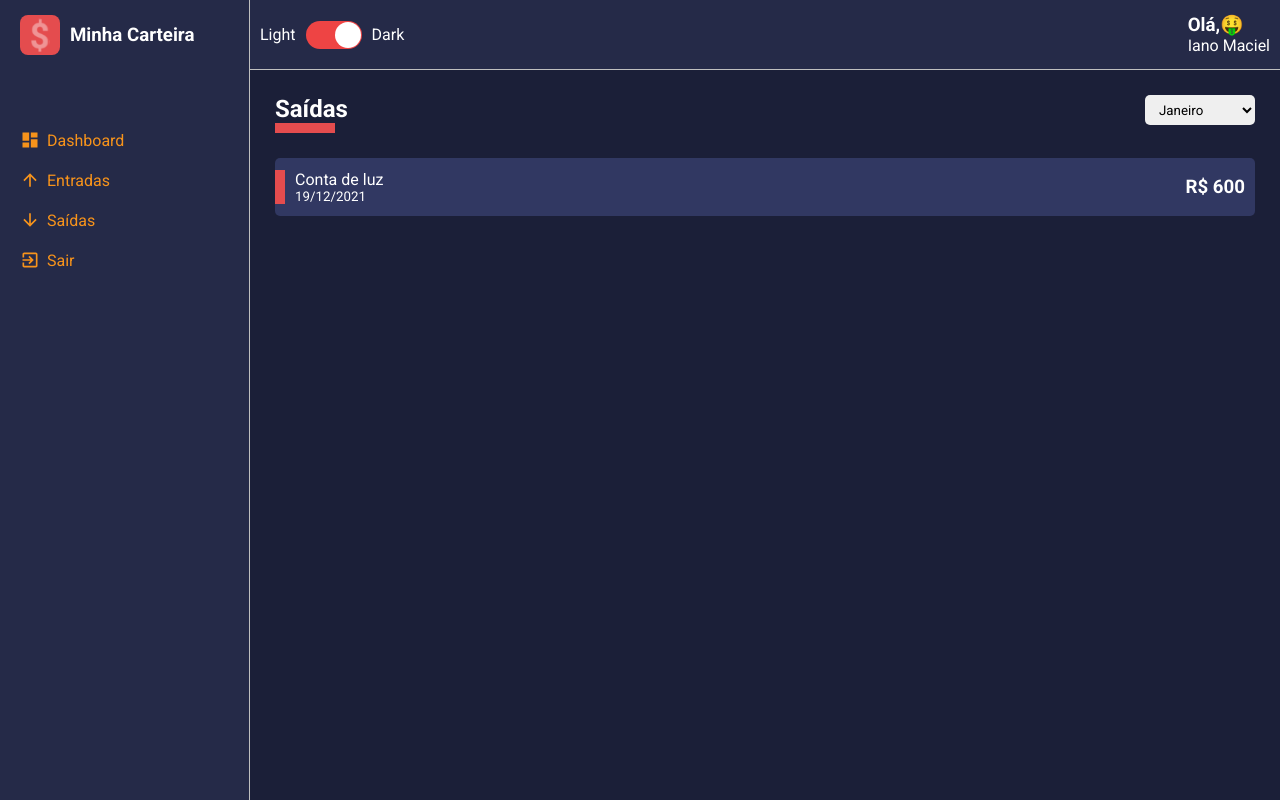
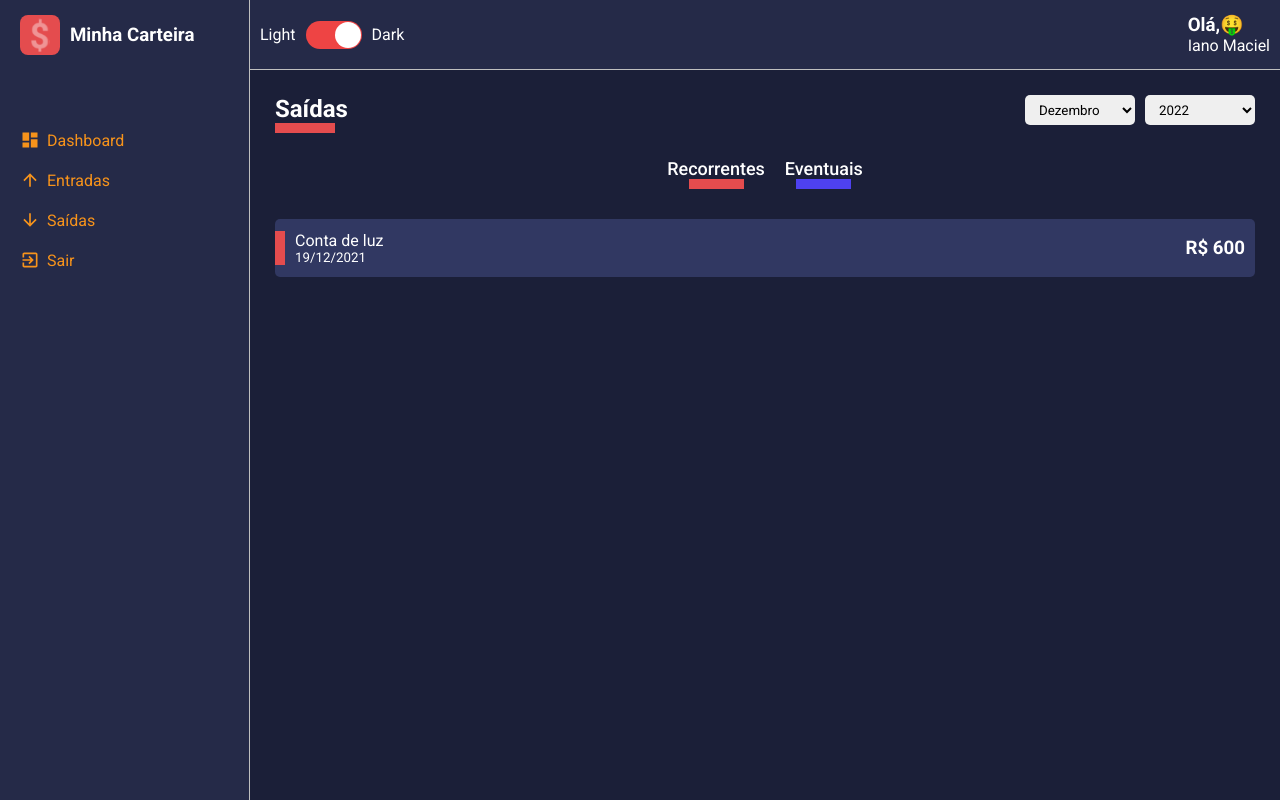
Before and after one commit to IanoMaciel/my-wallet, a React (Create React App) app: page / in a window 1280 px wide. Built offline with nearby package versions, Linux system fonts and the light colour scheme.

Commit message:
dev: creating filters

```diff
--- a/src/views/List/index.tsx
+++ b/src/views/List/index.tsx
@@ -8,16 +8,27 @@
 const List: React.FC = () => {
 
     const months = [
-        {value: '1', label: 'Janeiro'},
-        {value: '2', label: 'Fevereiro'},
-        {value: '3', label: 'Março'},
+        {value: 12, label: 'Dezembro'},
+        {value: 1, label: 'Janeiro'},
+        {value: 2, label: 'Fevereiro'},
+    ]
+
+    const years = [
+        {value: 1, label: 2022},
+        {value: 2, label: 2023},
     ]
 
     return(
         <S.Container>
             <ContentHeader title="Saídas" lineColor="#E44C4E">
                 <SelectInput options={months}/>
+                <SelectInput options={years}/>
             </ContentHeader>
+
+            <S.Filters>
+                <button type="button" className="tag-filter tag-filter-recurrent">Recorrentes</button>
+                <button type="button" className="tag-filter tag-filter-eventual">Eventuais</button>
+            </S.Filters>
 
             <S.Content>
                 <HistoryFinanceCard
--- a/src/views/List/styles.ts
+++ b/src/views/List/styles.ts
@@ -7,3 +7,41 @@
 export const Content = styled.div`
 
 `;
+
+export const Filters = styled.div`
+    width: 100%;
+    display: flex;
+    justify-content: center;
+    margin-bottom: 30px;
+
+    .tag-filter {
+        font-size: 18px;
+        font-weight: 500;
+        background: none;
+        color: ${props => props.theme.colors.with};
+
+        margin: 0 10px;
+        transition: opacity .3s;
+
+        &:hover {
+            opacity: .7;
+        }
+    }
+
+    .tag-filter-recurrent::after {
+        content: '';
+        display: block;
+        width: 55px;
+        margin: 0 auto;
+        border-bottom: 10px solid ${props => props.theme.colors.warning};
+    }
+
+    .tag-filter-eventual::after {
+        content: '';
+        display: block;
+        width: 55px;
+        margin: 0 auto;
+        border-bottom: 10px solid ${props => props.theme.colors.success};
+    }
+
+`;
```
